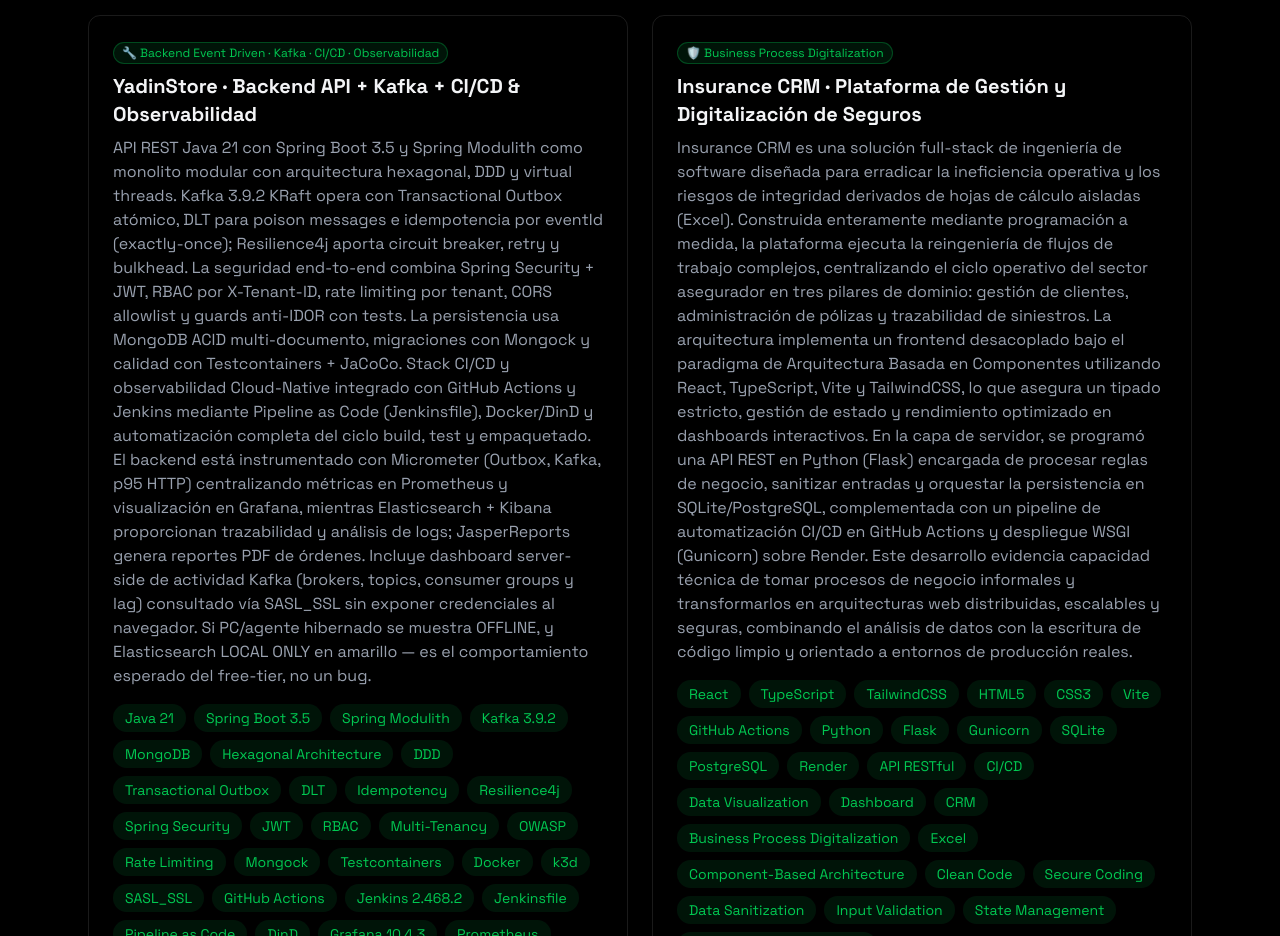
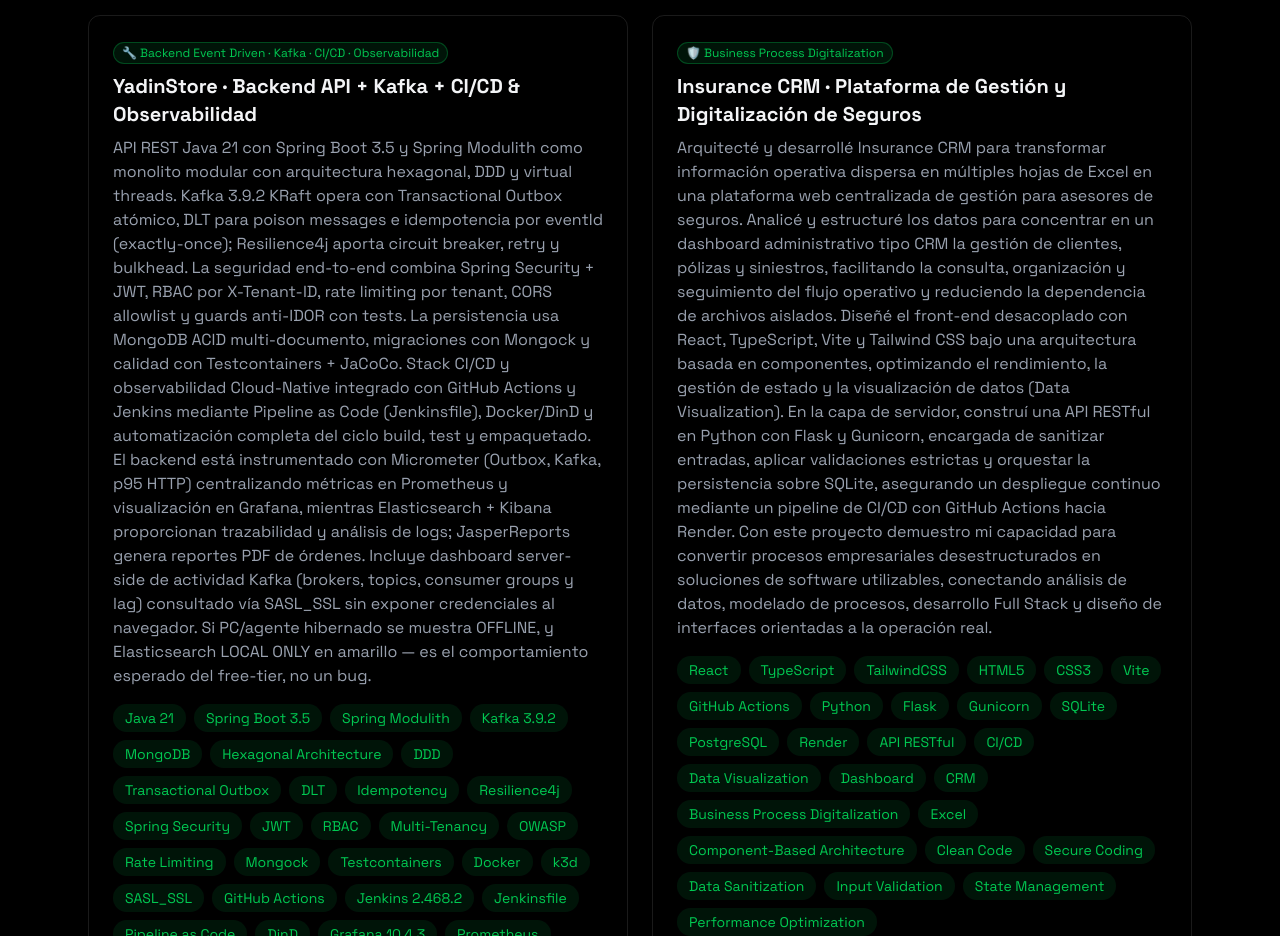
Before and after one commit to ypmanrique2/yadin.manrique-portfolio, a React (Vite) app: page / in a window 1280 px wide. Shown: the part 4200-5136 px from the top of the page. Built offline with nearby package versions, Linux system fonts and the light colour scheme.

Commit message:
mejorado comentario de Insurance CRM

```diff
--- a/src/components/sections/Proyectos.jsx
+++ b/src/components/sections/Proyectos.jsx
@@ -36,7 +36,7 @@
         badge: "🛡️ Business Process Digitalization",
         badgeClass: "bg-green-500/10 text-green-500 border border-green-500/30",
         description:
-            "Insurance CRM es una solución full-stack de ingeniería de software diseñada para erradicar la ineficiencia operativa y los riesgos de integridad derivados de hojas de cálculo aisladas (Excel). Construida enteramente mediante programación a medida, la plataforma ejecuta la reingeniería de flujos de trabajo complejos, centralizando el ciclo operativo del sector asegurador en tres pilares de dominio: gestión de clientes, administración de pólizas y trazabilidad de siniestros. La arquitectura implementa un frontend desacoplado bajo el paradigma de Arquitectura Basada en Componentes utilizando React, TypeScript, Vite y TailwindCSS, lo que asegura un tipado estricto, gestión de estado y rendimiento optimizado en dashboards interactivos. En la capa de servidor, se programó una API REST en Python (Flask) encargada de procesar reglas de negocio, sanitizar entradas y orquestar la persistencia en SQLite/PostgreSQL, complementada con un pipeline de automatización CI/CD en GitHub Actions y despliegue WSGI (Gunicorn) sobre Render. Este desarrollo evidencia capacidad técnica de tomar procesos de negocio informales y transformarlos en arquitecturas web distribuidas, escalables y seguras, combinando el análisis de datos con la escritura de código limpio y orientado a entornos de producción reales.",
+            "Arquitecté y desarrollé Insurance CRM para transformar información operativa dispersa en múltiples hojas de Excel en una plataforma web centralizada de gestión para asesores de seguros. Analicé y estructuré los datos para concentrar en un dashboard administrativo tipo CRM la gestión de clientes, pólizas y siniestros, facilitando la consulta, organización y seguimiento del flujo operativo y reduciendo la dependencia de archivos aislados. Diseñé el front-end desacoplado con React, TypeScript, Vite y Tailwind CSS bajo una arquitectura basada en componentes, optimizando el rendimiento, la gestión de estado y la visualización de datos (Data Visualization). En la capa de servidor, construí una API RESTful en Python con Flask y Gunicorn, encargada de sanitizar entradas, aplicar validaciones estrictas y orquestar la persistencia sobre SQLite, asegurando un despliegue continuo mediante un            pipeline de CI/CD con GitHub Actions hacia Render. Con este proyecto demuestro mi capacidad para convertir procesos empresariales desestructurados en soluciones de software utilizables, conectando análisis de datos, modelado de procesos, desarrollo Full Stack y diseño de interfaces orientadas a la operación real.",
         chips: ["React", "TypeScript", "TailwindCSS", "HTML5", "CSS3", "Vite", "GitHub Actions", "Python", "Flask", "Gunicorn", "SQLite", "PostgreSQL", "Render", "API RESTful", "CI/CD", "Data Visualization", "Dashboard", "CRM", "Business Process Digitalization", "Excel", "Component-Based Architecture", "Clean Code", "Secure Coding", "Data Sanitization", "Input Validation", "State Management", "Performance Optimization"],
         href: "https://ypmanrique2.github.io/insurance-crm-frontend/",
     },
```
